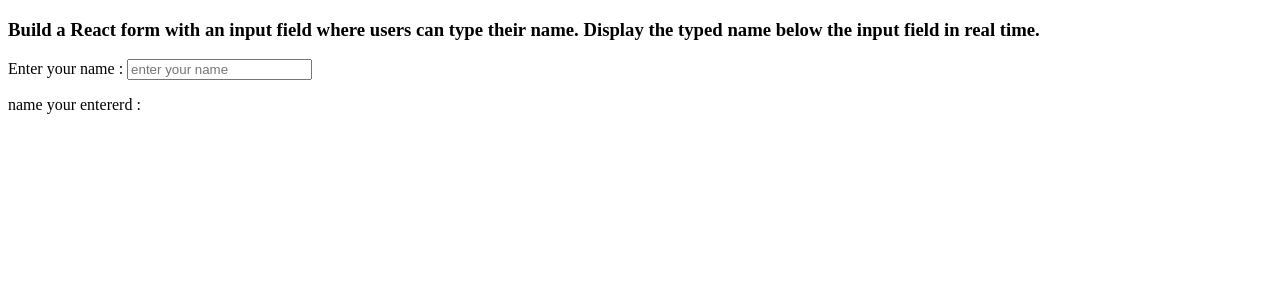
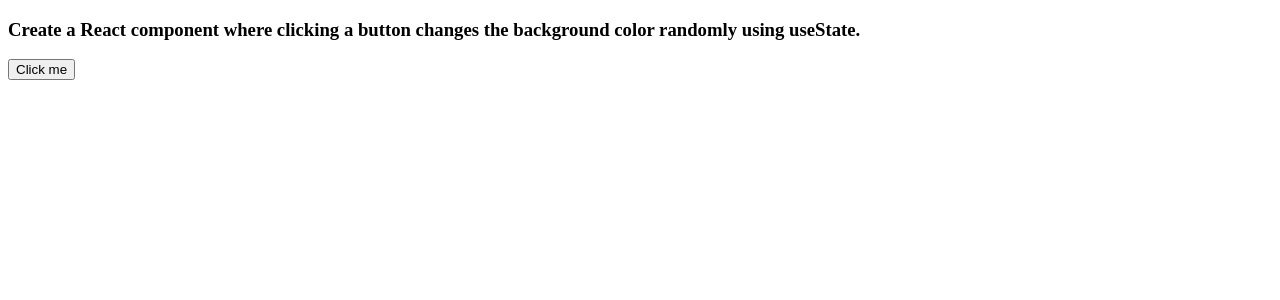
Before and after one commit to sonangdembe/vite, a React (Vite) app: page / in a window 1280 px wide. Shown: the top 300 px of the page. Built offline with nearby package versions, Linux system fonts and the light colour scheme.

Commit message:
displaying color by clicking button

```diff
--- a/src/App.jsx
+++ b/src/App.jsx
@@ -1,17 +1,22 @@
 import React,{useState} from 'react'
 
 const App = () => {
-  const [DisplayName, setDisplayName] = useState('')
-
+  const [displayColor, setDisplayColor] = useState('#ffffff')
+  const handleClicked =()=>{
+    const randomColor = `#${Math.floor(Math.random() * 16777215).toString(16)}`;
+    setDisplayColor(randomColor);
+  }
   return (
     <>
-    <h3>Build a React form with an input field where users can type their name. Display the typed name below the input field in real time.</h3>
-    <label htmlFor="">Enter your name : </label>
-    <input type="text"
-    placeholder = 'enter your name'
-    onChange = {(e) => setDisplayName(e.target.value)}
-    />
-    <p>name your entererd : {DisplayName}</p>
+
+    <h3>Create a React component where clicking a button changes the background color randomly using useState.</h3>
+        <button onClick = {handleClicked}>Click me</button>
+        <div style={{backgroundColor : displayColor,
+      height : '50vh',
+      width : '50vh',
+      transition: "background-color 0.5s ease",
+
+    }}></div>
     </>
   )
 }
```
